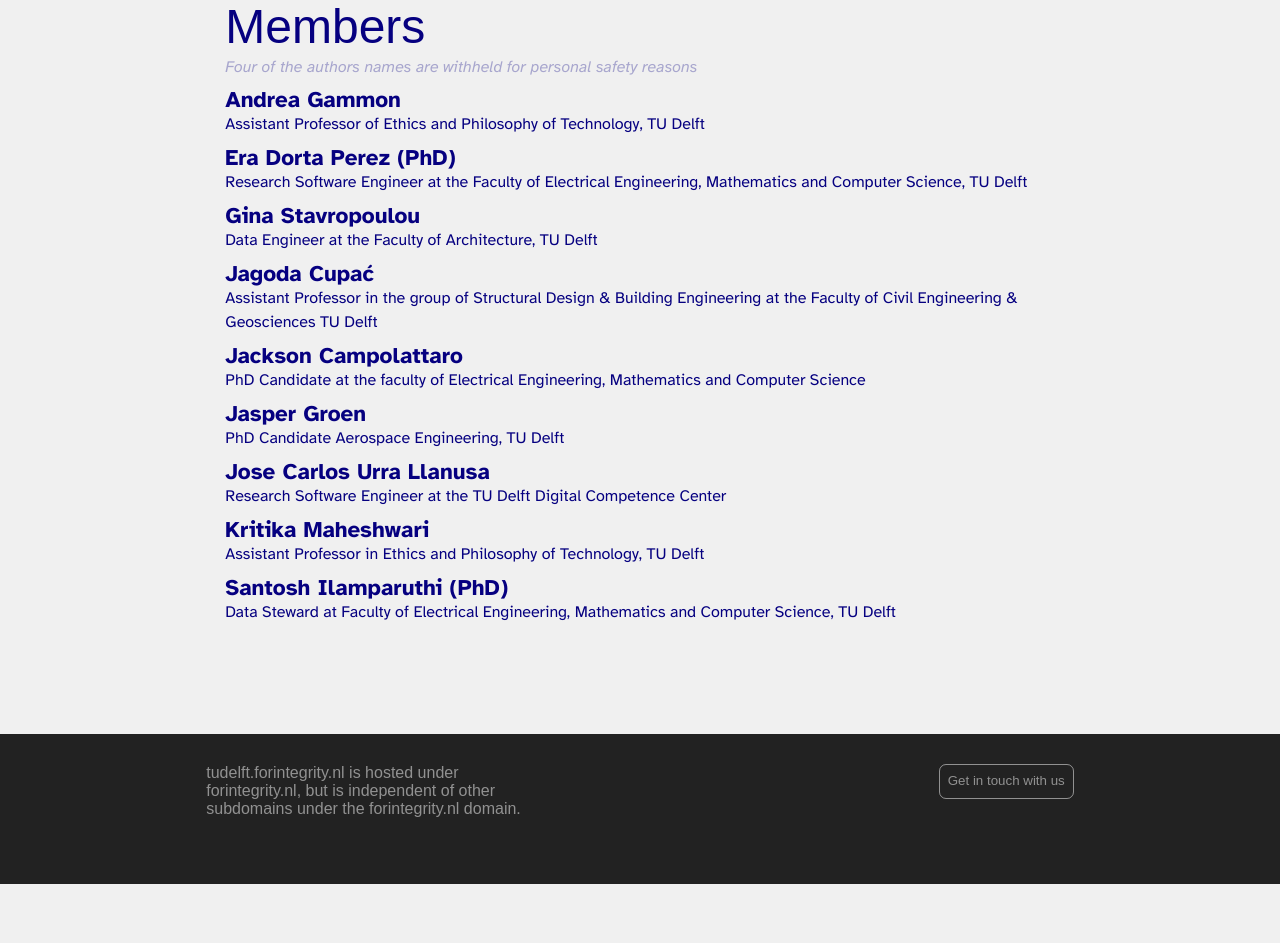
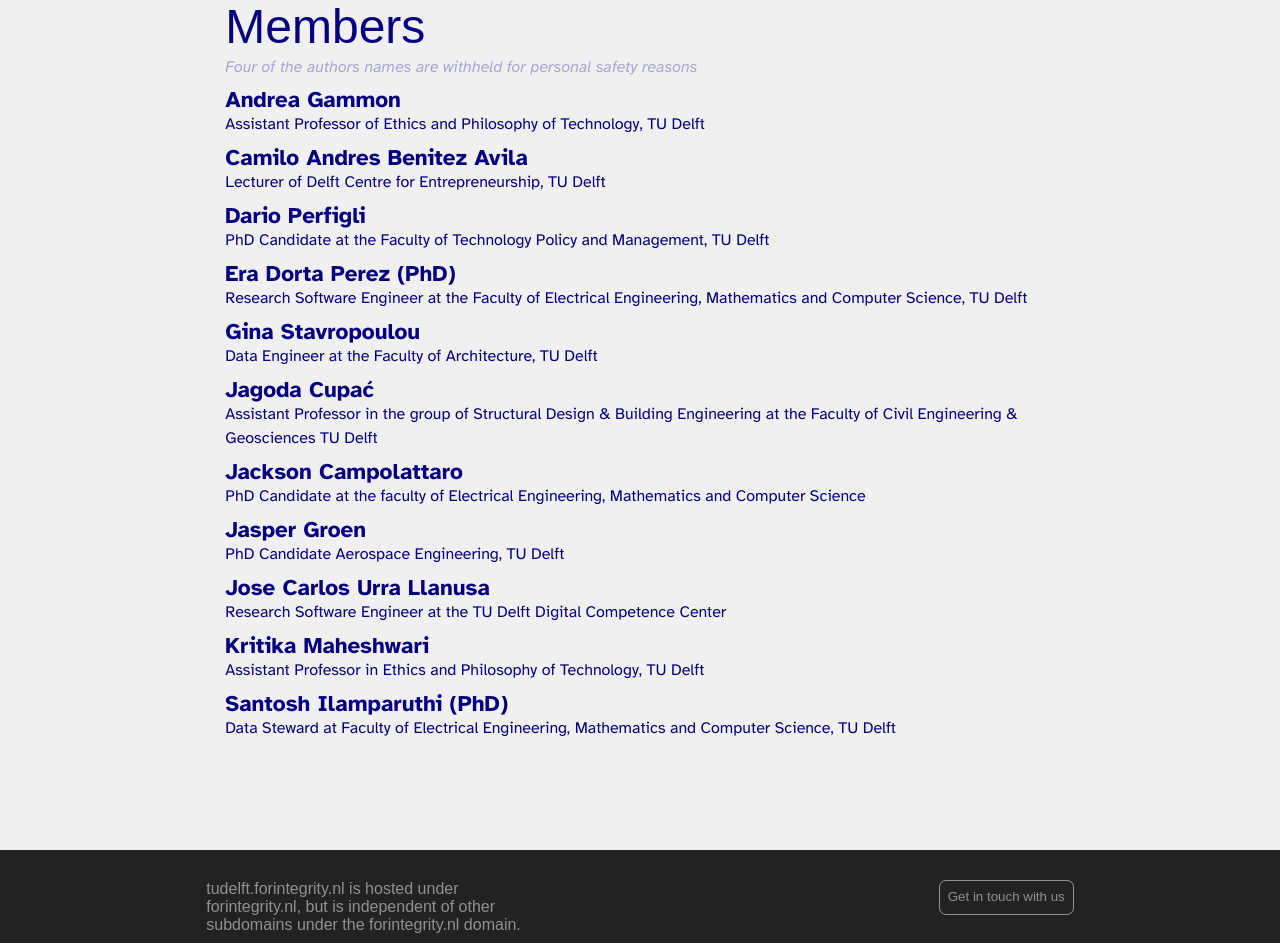
Before and after one commit to bottom-up-academic-integrity/tu-delft, a plain HTML site: page about.html in a window 1280 px wide. Shown: the part 853-1796 px from the top of the page. Before the commit the page ends 1737 px from the top, so only its background shows below. Drawn offline with nearby package versions, Linux system fonts and the light colour scheme; a web font is replaced by a local one.

Commit message:
Update initiative members

```diff
--- a/about.html
+++ b/about.html
@@ -48,6 +48,8 @@
         </div>
         <div id="members">
           <div class="member"><span class="name">Andrea Gammon</span>Assistant Professor of Ethics and Philosophy of Technology, TU Delft</div>
+          <div class="member"><span class="name">Camilo Andres Benitez Avila</span>Lecturer of Delft Centre for Entrepreneurship, TU Delft</div>
+          <div class="member"><span class="name">Dario Perfigli</span>PhD Candidate at the Faculty of Technology Policy and Management, TU Delft</div>
           <div class="member"><span class="name">Era Dorta Perez (PhD)</span>Research Software Engineer at the Faculty of Electrical Engineering, Mathematics and Computer Science, TU Delft</div>
           <div class="member"><span class="name">Gina Stavropoulou</span>Data Engineer at the Faculty of Architecture, TU Delft</div>
           <div class="member"><span class="name">Jagoda Cupać</span>Assistant Professor in the group of Structural Design & Building Engineering at the Faculty of Civil Engineering & Geosciences TU Delft</div>
```
